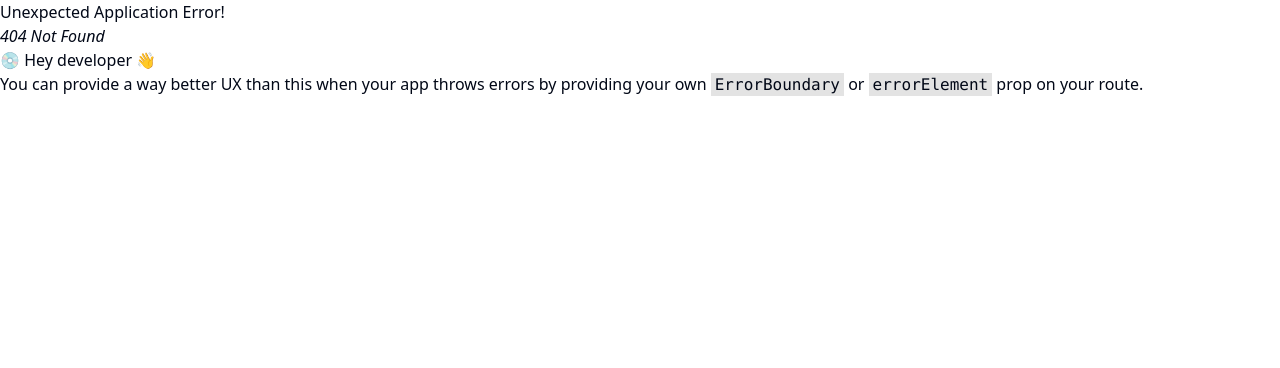
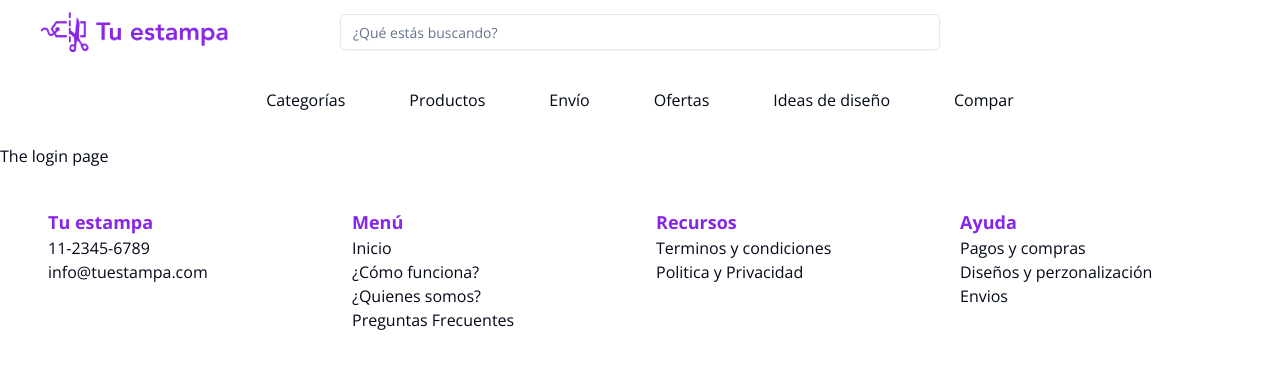
Before and after one commit to marketplace2023/escribania_duek, a React (Vite) app: page /login in a window 1280 px wide. Before the commit this address had no page. Shown: the top 368 px of the page. Built offline with nearby package versions, Linux system fonts and the light colour scheme.

Commit message:
WIP auth

```diff
--- /dev/null
+++ b/src/modules/auth/components/layout/auth-layout.tsx
@@ -0,0 +1,11 @@
+import { Outlet } from "react-router-dom";
+
+const AuthLayout = () => {
+  return (
+    <div>
+      <Outlet />
+    </div>
+  );
+};
+
+export default AuthLayout;
--- /dev/null
+++ b/src/modules/auth/pages/login.tsx
@@ -0,0 +1,5 @@
+const Login = () => {
+  return <h2>The login page</h2>;
+};
+
+export default Login;
--- a/src/modules/routing/router.tsx
+++ b/src/modules/routing/router.tsx
@@ -5,15 +5,19 @@ import {
 } from "react-router-dom";
 import Home from "@/modules/home/pages/home";
 import AppLayout from "../shared/components/layout/app-layouts";
+import AuthLayout from "../auth/components/layout/auth-layout";
+import Login from "../auth/pages/login";
 
 export const router = createBrowserRouter(
   createRoutesFromElements(
     <>
       <Route path="/" element={<AppLayout />}>
         <Route path="" element={<Home />} />
+
+        <Route path="" element={<AuthLayout />}>
+          <Route path="login" element={<Login />} />
+        </Route>
       </Route>
-
-      {/* <Route path="/login" element={<GuestOnlyRoute element={<Login />} />} /> */}
     </>
   )
 );
```
